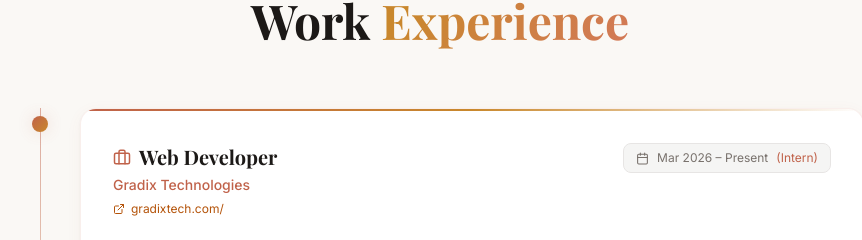
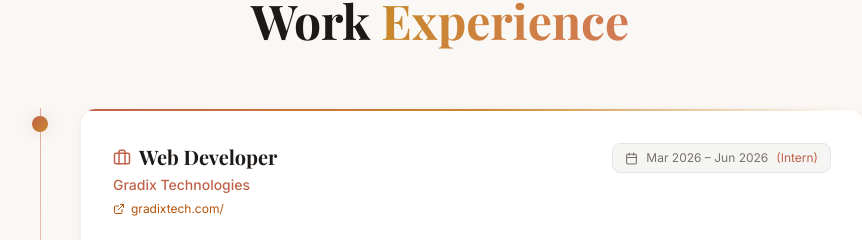
Before and after one commit to Vikasthangavel/Vikasthangavel, a React (Vite) app: page / in a window 1280 px wide. Shown: the part 5024-5264 px from the top of the page, without its empty margins (200-1062 px from the left). Built offline with nearby package versions, Linux system fonts and the light colour scheme; no server answers; a web font is replaced by a local one.

Commit message:
Work Experenice Updated

```diff
--- a/src/components/Experience.jsx
+++ b/src/components/Experience.jsx
@@ -6,7 +6,7 @@ export const experiences = [
   {
     role: "Web Developer",
     company: "Gradix Technologies",
-    period: "Mar 2026 – Present",
+    period: "Mar 2026 – Jun 2026",
     duration: "Intern",
     link: "https://gradixtech.com/",
     points: [
```
